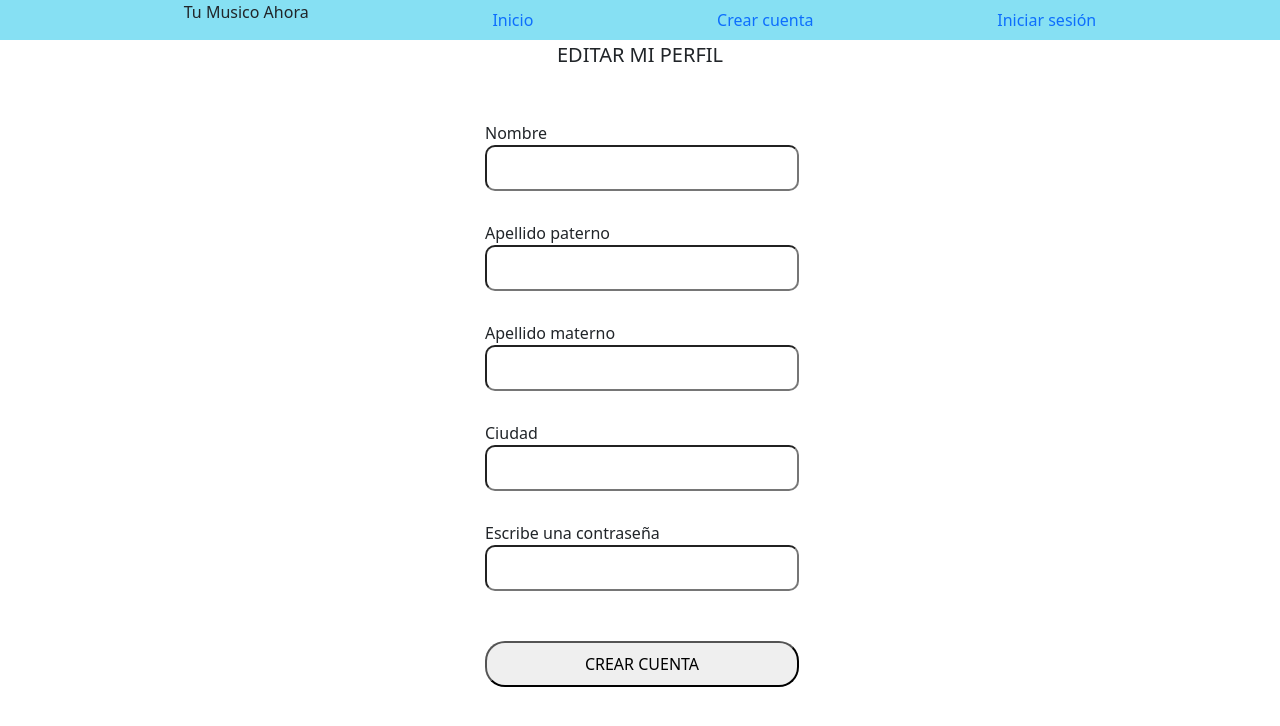
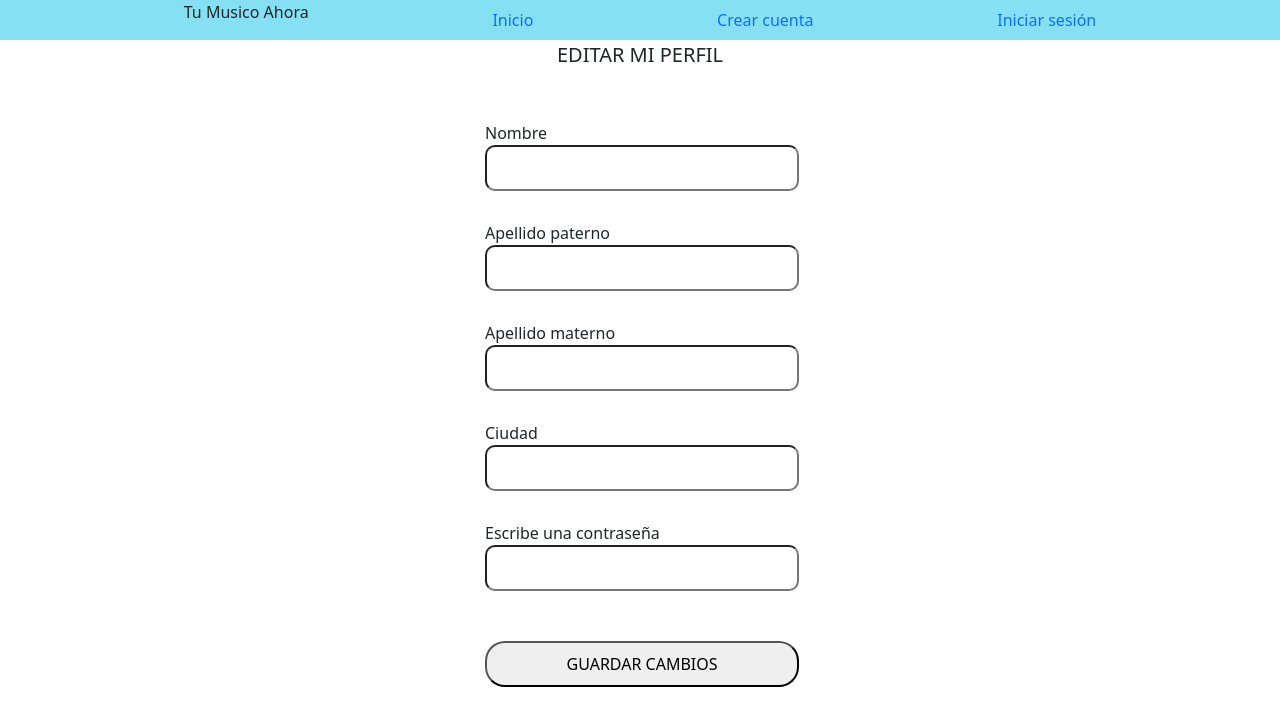
Before and after one commit to Kodemia-MusicApp/MusicApp-FrontEnd, a React app: page /editprofileuser in a window 1280 px wide. Shown: the top 726 px of the page. Built offline with nearby package versions, Linux system fonts and the light colour scheme; no server answers.

Commit message:
2 files modified

```diff
--- a/src/Pages/EditProfileMusician/EditProfileMusician.jsx
+++ b/src/Pages/EditProfileMusician/EditProfileMusician.jsx
@@ -33,7 +33,7 @@ export const EditProfileMusician = () => {
                                 <input type="password" className="editUser" />
 
                                 <button className="BotonGeneral">
-                                    CREAR CUENTA
+                                    GUARDAR CAMBIOS
                                 </button>
                             </form>
                         </div>
--- a/src/Pages/EditProfileUser/EditProfileUser.jsx
+++ b/src/Pages/EditProfileUser/EditProfileUser.jsx
@@ -34,7 +34,7 @@ export const EditProfileUser = () => {
                                 <input type="password" className="editUser" />
 
                                 <button className="BotonGeneral">
-                                    CREAR CUENTA
+                                    GUARDAR CAMBIOS
                                 </button>
                             </form>
                         </div>
```
